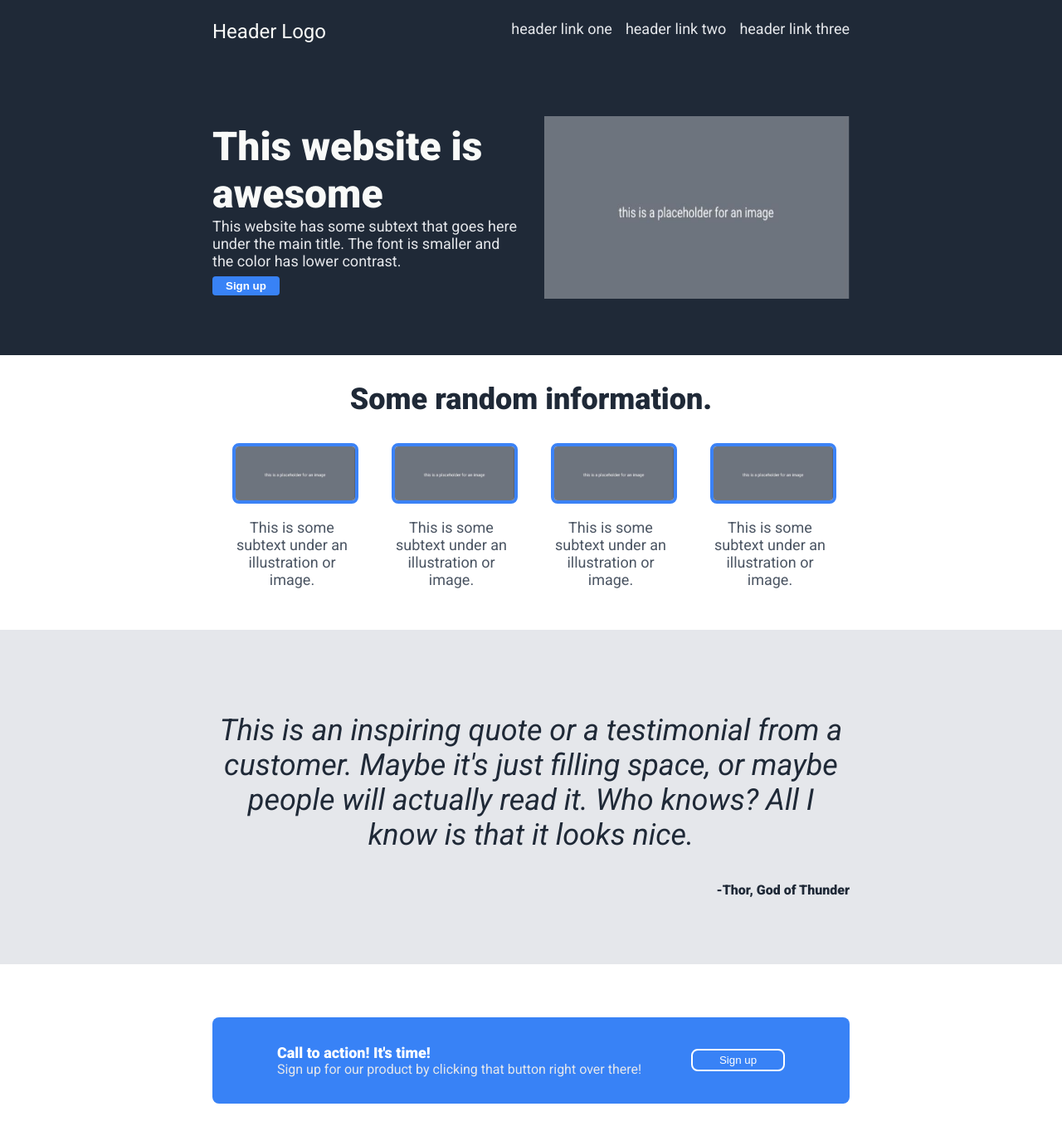
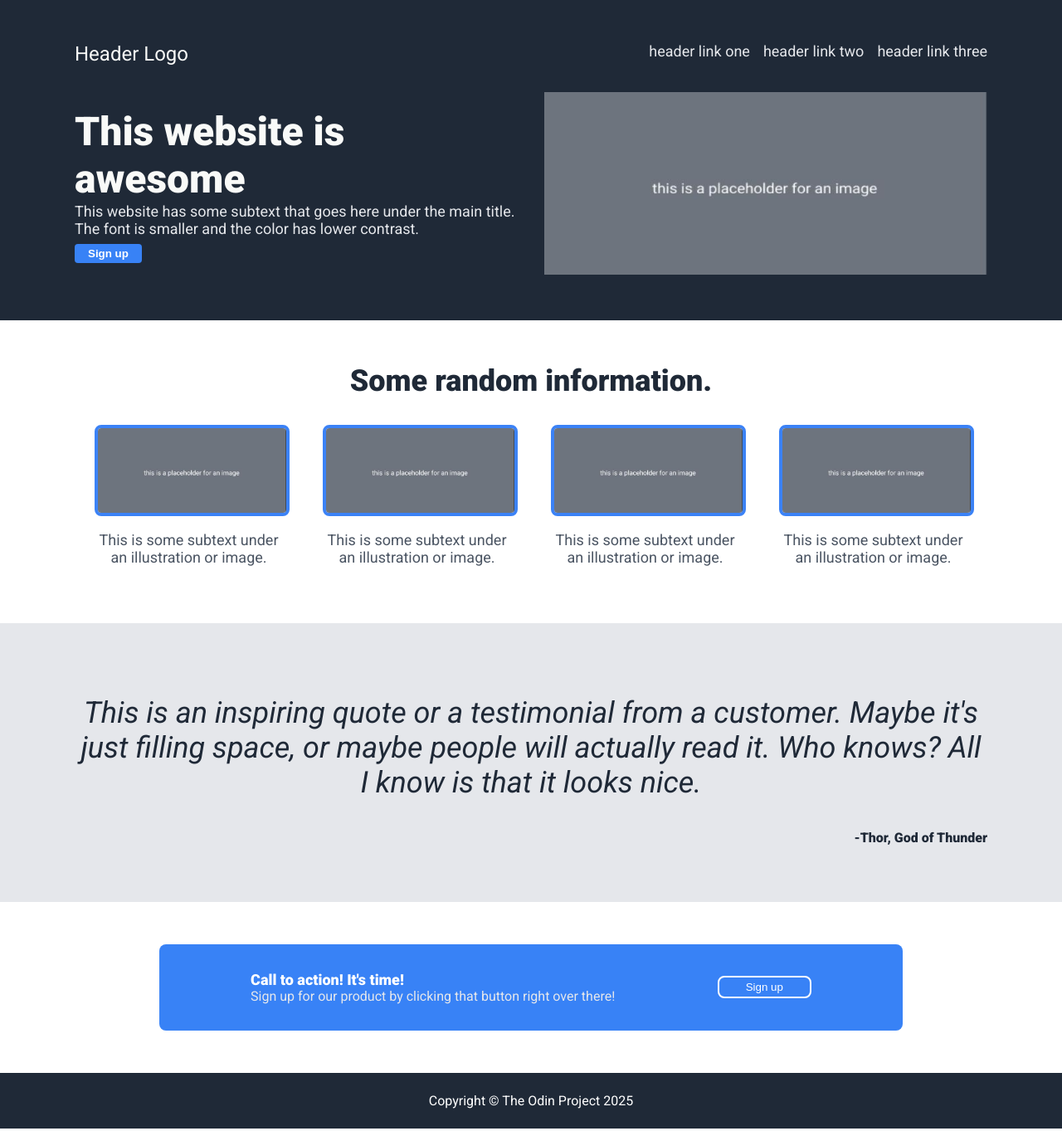
Before and after one commit to ablzh/odin-project-landing-page, a plain HTML site: page index.html in a window 1280 px wide. Shown: the top 1363 px of the page at 83% size. Drawn offline with Linux system fonts and the light colour scheme.

Commit message:
fix(css): replace fixed paddings with responsive container & clamp()

```diff
--- a/index.html
+++ b/index.html
@@ -7,6 +7,8 @@
     <link rel="stylesheet" href="static/css/style.css" />
   </head>
   <body>
+    <div class="section-dark">
+      <div class="container">
         <header>
           <div class="logo">Header Logo</div>
           <nav>
@@ -22,8 +24,8 @@
           <div class="left-side">
             <h1>This website is awesome</h1>
             <p>
-          This website has some subtext that goes here under the main title. The
-          font is smaller and the color has lower contrast.
+              This website has some subtext that goes here under the main title.
+              The font is smaller and the color has lower contrast.
             </p>
             <button>Sign up</button>
           </div>
@@ -35,7 +37,11 @@
             />
           </div>
         </div>
+      </div>
+    </div>
 
+    <div class="section">
+      <div class="container">
         <div class="info">
           <div class="title"><h2>Some random information.</h2></div>
           <div class="img-container">
@@ -73,26 +79,33 @@
             </div>
           </div>
         </div>
-
+      </div>
+    </div>
+    <div class="section-gray">
       <div class="quote">
+        <div class="container">
           <p class="quote-text">
-        This is an inspiring quote or a testimonial from a customer. Maybe it's
-        just filling space, or maybe people will actually read it. Who knows?
-        All I know is that it looks nice.
+            This is an inspiring quote or a testimonial from a customer. Maybe
+            it's just filling space, or maybe people will actually read it. Who
+            knows? All I know is that it looks nice.
           </p>
           <p class="quote-author">-Thor, God of Thunder</p>
         </div>
-  </body>
-
-  <div class="call-to-action">
+      </div>
+    </div>
     <div class="container">
+      <div class="call-to-action section">
+        <div class="content">
           <div class="text">
             <p class="bold-text">Call to action! It's time!</p>
-        <p>Sign up for our product by clicking that button right over there!</p>
+            <p>
+              Sign up for our product by clicking that button right over there!
+            </p>
           </div>
           <button>Sign up</button>
         </div>
       </div>
-
+    </div>
     <footer>Copyright © The Odin Project 2025</footer>
+  </body>
 </html>
--- a/static/css/style.css
+++ b/static/css/style.css
@@ -5,12 +5,30 @@ body {
   padding: 0;
 }
 
+.container {
+  max-width: 1100px;
+  margin-inline: auto;
+  padding-inline: clamp(16px, 4vw, 32px);
+}
+
+.section,
+.section-dark,
+.section-gray {
+  padding-block: clamp(16px, 4vw, 64px);
+}
+
+.section-dark {
+  background-color: #1f2937;
+}
+.section-gray {
+  background-color: #e5e7eb;
+}
+
 /* header */
 header {
-  padding: 24px 256px;
-  background-color: #1f2937;
   display: flex;
   justify-content: space-between;
+  padding-bottom: clamp(16px, 4vw, 32px);
 }
 
 header ul {
@@ -38,7 +56,6 @@ header a,
 
 /* hero */
 .hero {
-  padding: 64px 256px;
   background-color: #1f2937;
   display: flex;
   justify-content: space-evenly;
@@ -93,7 +110,6 @@ header a,
   flex-direction: column;
   justify-content: space-evenly;
   align-items: center;
-  margin: 32px 256px;
 }
 
 .info .title h2 {
@@ -129,9 +145,7 @@ header a,
 /* quote */
 
 .quote {
-  background-color: #e5e7eb;
   text-align: center;
-  padding: 64px 256px;
 }
 .quote-text {
   font-size: 36px;
@@ -151,8 +165,8 @@ header a,
 
 /* call-to-action */
 
-.call-to-action .container {
-  margin: 64px 256px;
+.call-to-action .content {
+  margin-inline: clamp(64px, 8vw, 256px);
   padding: 32px 48px;
   border-radius: 8px;
   background-color: #3882f6;
@@ -186,7 +200,7 @@ header a,
 
 footer {
   color: white;
+  text-align: center;
+  padding-block: 24px;
   background-color: #1f2937;
-  text-align: center;
-  padding: 32px;
 }
```
Lines whose indentation alone changed are shown as unchanged.
